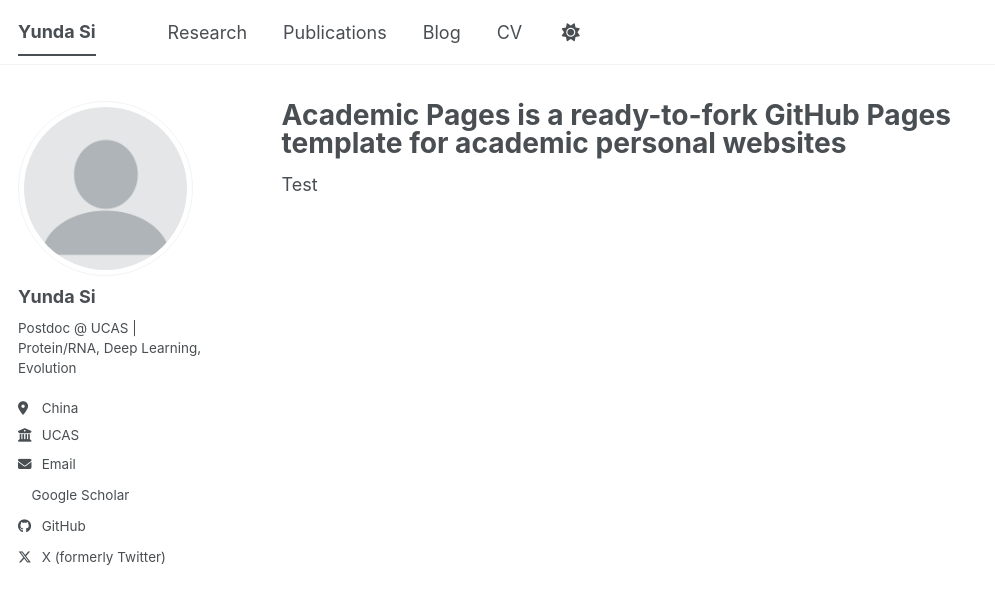
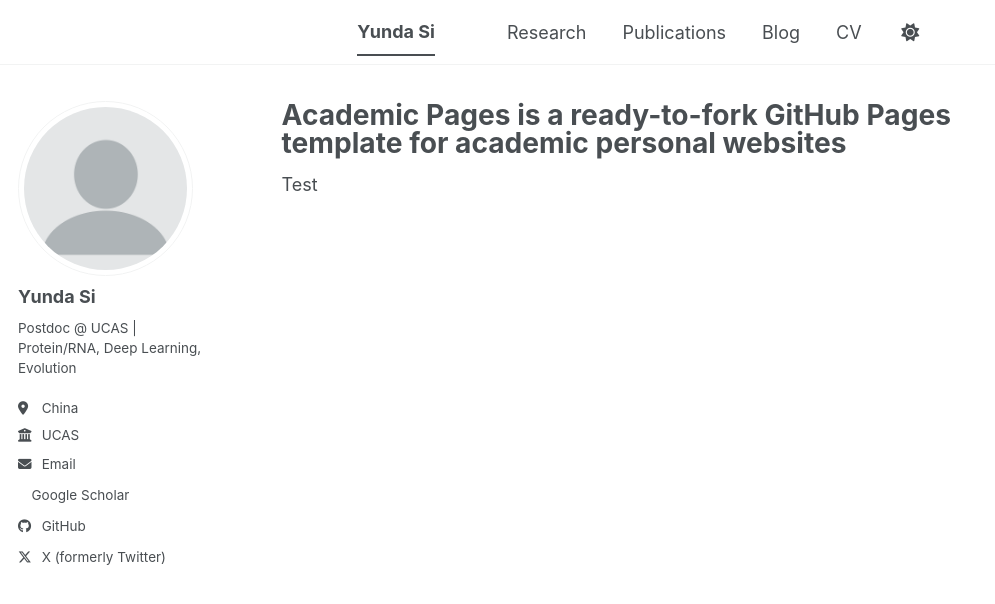
Before and after one commit to yunda-si/yunda-si.github.io, a Jekyll site: the page built from _pages/about.md, in a window 1280 px wide. Shown: the top 604 px of the page, without its empty margins (0-995 px from the left). Built offline with Jekyll 4.4.1, drawn with Linux system fonts in a browser that asks for light colours; a style sheet for code colours, icons or effects is not loaded.

Commit message:
Update main.scss

```diff
--- a/assets/css/main.scss
+++ b/assets/css/main.scss
@@ -37,3 +37,24 @@
     "layout/sidebar",
     "layout/json_cv"
 ;
+
+/* Keep site title on the left, center navigation menu */
+@media (min-width: 768px) {
+  .masthead__inner-wrap {
+    position: relative;
+  }
+
+  .greedy-nav {
+    position: relative;
+  }
+
+  .greedy-nav .site-title {
+    position: absolute;
+    left: 0;
+  }
+
+  .greedy-nav .visible-links {
+    margin-left: auto;
+    margin-right: auto;
+  }
+}
```
